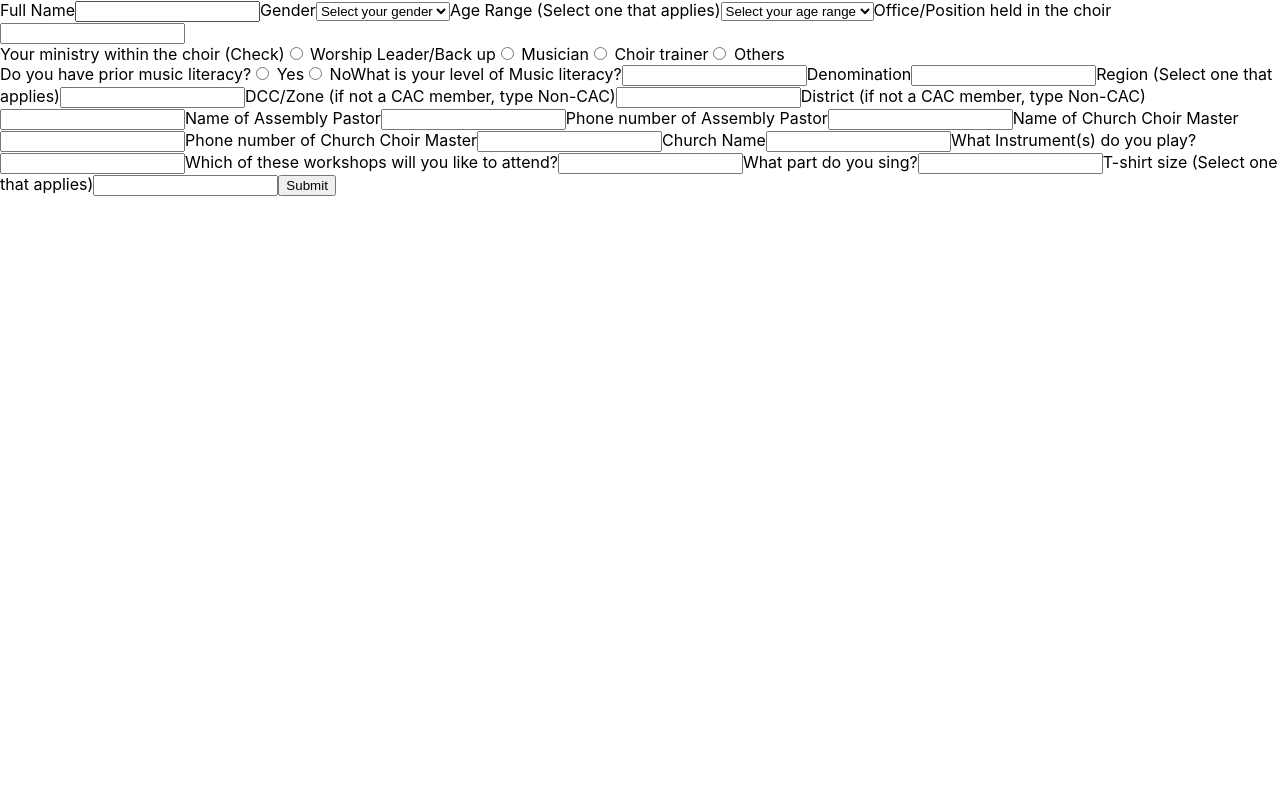
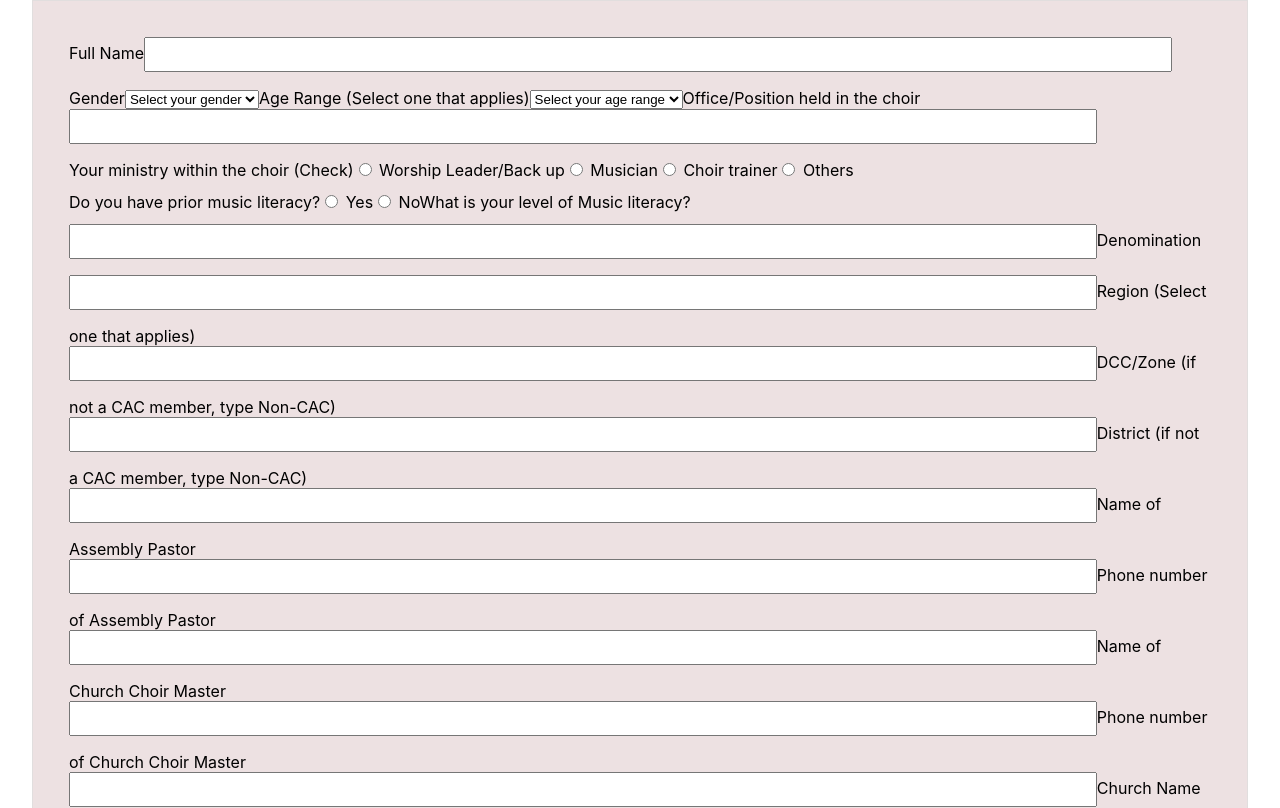
Before and after one commit to OpeDada/cacmusic, a Next.js app: page / in a window 1280 px wide. Shown: the top 808 px of the page. Built offline with nearby package versions, Linux system fonts and the light colour scheme.

Commit message:
install sass

```diff
--- a/package.json
+++ b/package.json
@@ -11,7 +11,8 @@
   "dependencies": {
     "next": "^12.1.0",
     "react": "^17.0.2",
-    "react-dom": "^17.0.2"
+    "react-dom": "^17.0.2",
+    "sass": "^1.49.9"
   },
   "devDependencies": {
     "eslint": "8.9.0",
--- a/pages/_app.js
+++ b/pages/_app.js
@@ -1,4 +1,4 @@
-import '../styles/globals.css'
+import '../styles/globals.scss'
 
 function MyApp({ Component, pageProps }) {
   return <Component {...pageProps} />
--- a/pages/index.js
+++ b/pages/index.js
@@ -1,13 +1,13 @@
 // import Head from 'next/head'
 // import Image from 'next/image'
-import styles from '../styles/Home.module.css'
+import styles from '../styles/Home.module.scss'
 
 import React from "react"
 import Registration from "./registration"
 
 export default function Home() {
   return (
-    <div className={styles}>
+    <div className={styles.container}>
       <Registration />
 
     </div>
--- a/pages/registration.js
+++ b/pages/registration.js
@@ -1,9 +1,9 @@
 import React from "react";
-import styles from "../styles/Registration.module.css";
+import styles from "../styles/Registration.module.scss";
 
 export default function Registration() {
   return (
-    <mainbust className="styles.container">
+    <main className={styles.container}>
       <form>
         <label>
           Full Name
@@ -157,6 +157,6 @@ export default function Registration() {
         </label>
         <button type="submit">Submit</button>
       </form>
-    </mainbust>
-  );
+    </main>
+  )
 }
--- /dev/null
+++ b/styles/Registration.module.scss
@@ -0,0 +1,23 @@
+.main-container{
+  display: flex;
+  justify-content: center;
+  align-items: center;
+  padding: 16px;
+}
+
+.container{
+  border: 1px solid #e1dede;
+  padding: 36px;
+  background: #EDE1E2;
+}
+
+input[type="text"] {
+  width: 90%;
+  padding: 0.5rem;
+  /* margin: 16px 0; */
+  margin-bottom: 16px;
+}
+
+input[type="radio"] {
+  margin-bottom: 1rem;
+}
```
Also changed, not shown: styles/Home.module.scss (renamed from styles/Home.module.css), styles/Registration.module.css (deleted), styles/globals.scss (renamed from styles/globals.css), 1 other file (tests, documents, lock files or other folders).
